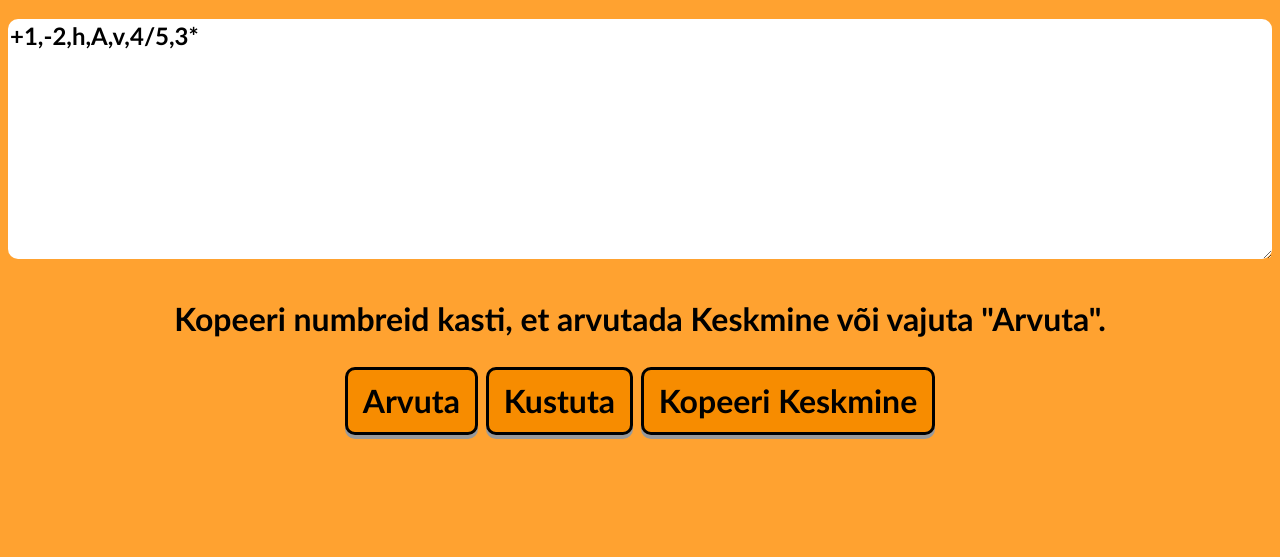
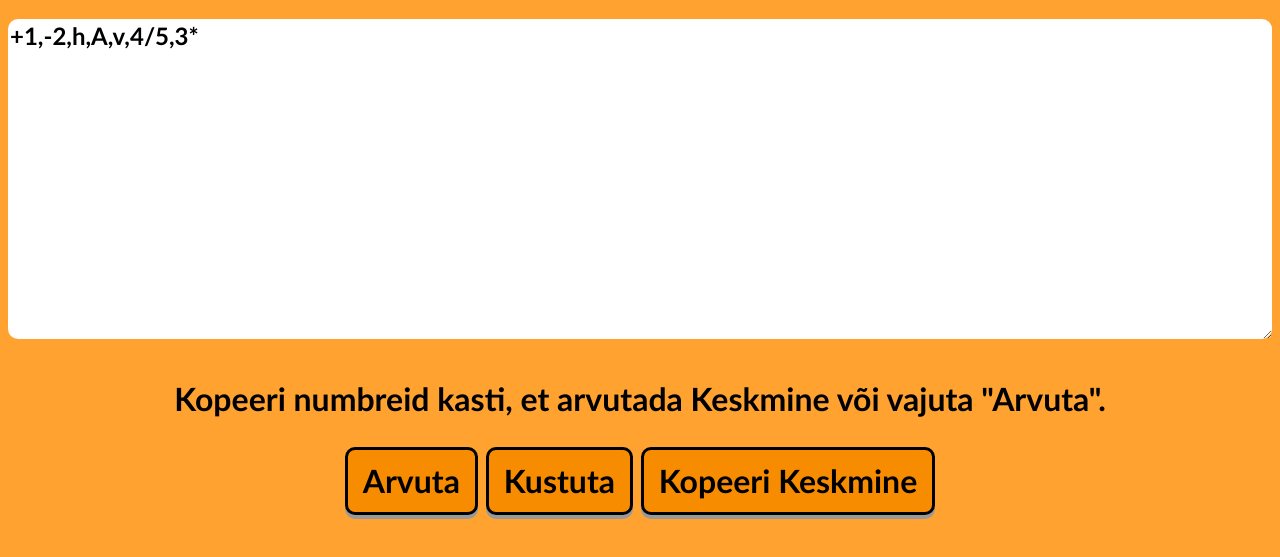
Before and after one commit to lauaall/keskmisearvutaja, a plain HTML site: page index.html in a window 1280 px wide. Shown: the part 53-610 px from the top of the page. Drawn offline with Linux system fonts and the light colour scheme.

Commit message:
textarea 20rem

```diff
--- a/Stylesheet/style.css
+++ b/Stylesheet/style.css
@@ -23,7 +23,7 @@ textarea {
     /* width: 1890px;
     height: 393px; */
     width: 100%;
-    height: 15rem;
+    height: 20rem;
     font-weight: bold;
     outline: none;
     margin: 8px 0;
```
